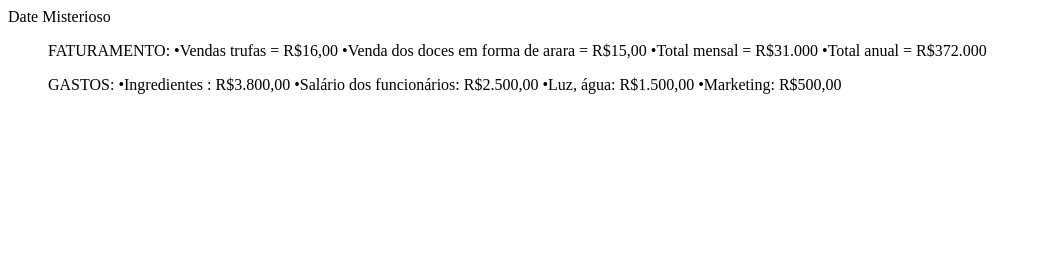
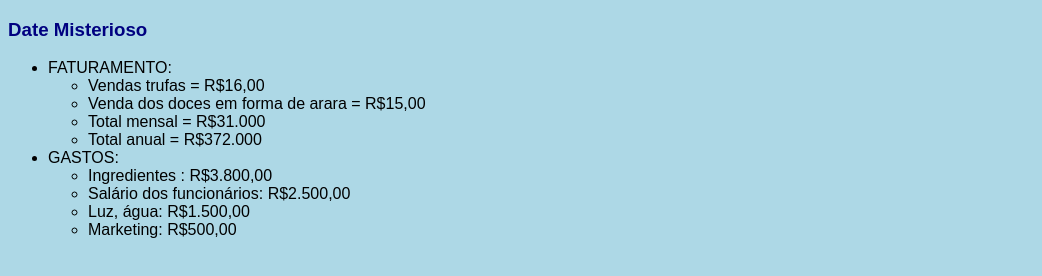
Before and after one commit to rebecamidena/empreendedorismo, a plain HTML site: page financeiro.html in a window 1280 px wide. Shown: the whole page, without its empty margins (0-1042 px from the left). Drawn offline with Linux system fonts and the light colour scheme.

Commit message:
Update financeiro.html

```diff
--- a/financeiro.html
+++ b/financeiro.html
@@ -3,21 +3,37 @@
 <head>
     <meta charset="UTF-8">
     <meta name="viewport" content="width=device-width, initial-scale=1.0">
-    <link rel="shortcut icon" href="ICONE.ico" type="Aula-03/ICONE"
+    <link rel="shortcut icon" href="ICONE.ico" type="image/x-icon">
+    <title>Date Misterioso</title>
+    <style>
+        body {
+            background-color: lightblue;
+            font-family: Arial, sans-serif;
+        }
+        h3 {
+            color: navy; /* Define a cor do título */
+        }
+    </style>
+</head>
+<body>
     <h3>Date Misterioso</h3>
-<ul>
-  <p>FATURAMENTO:
-  •Vendas trufas = R$16,00
-  •Venda dos doces em forma de arara = R$15,00
-  •Total mensal = R$31.000
-  •Total anual = R$372.000
-  </p>
-  <p>GASTOS:
-  •Ingredientes : R$3.800,00
-  •Salário dos funcionários: R$2.500,00
-  •Luz, água: R$1.500,00
-  •Marketing: R$500,00
-  </p>
-</ul>
-</head>
+    <ul>
+        <li>FATURAMENTO:
+            <ul>
+                <li>Vendas trufas = R$16,00</li>
+                <li>Venda dos doces em forma de arara = R$15,00</li>
+                <li>Total mensal = R$31.000</li>
+                <li>Total anual = R$372.000</li>
+            </ul>
+        </li>
+        <li>GASTOS:
+            <ul>
+                <li>Ingredientes : R$3.800,00</li>
+                <li>Salário dos funcionários: R$2.500,00</li>
+                <li>Luz, água: R$1.500,00</li>
+                <li>Marketing: R$500,00</li>
+            </ul>
+        </li>
+    </ul>
+</body>
 </html>
```
